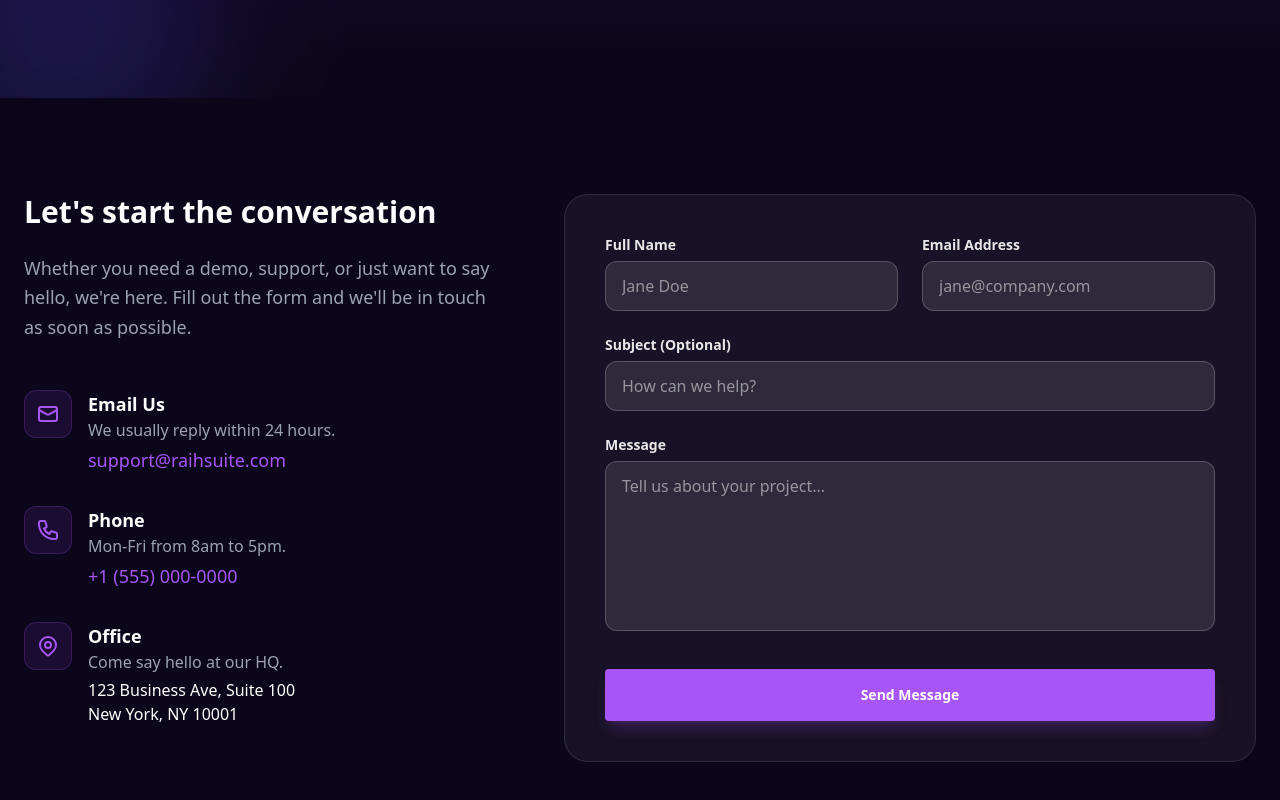
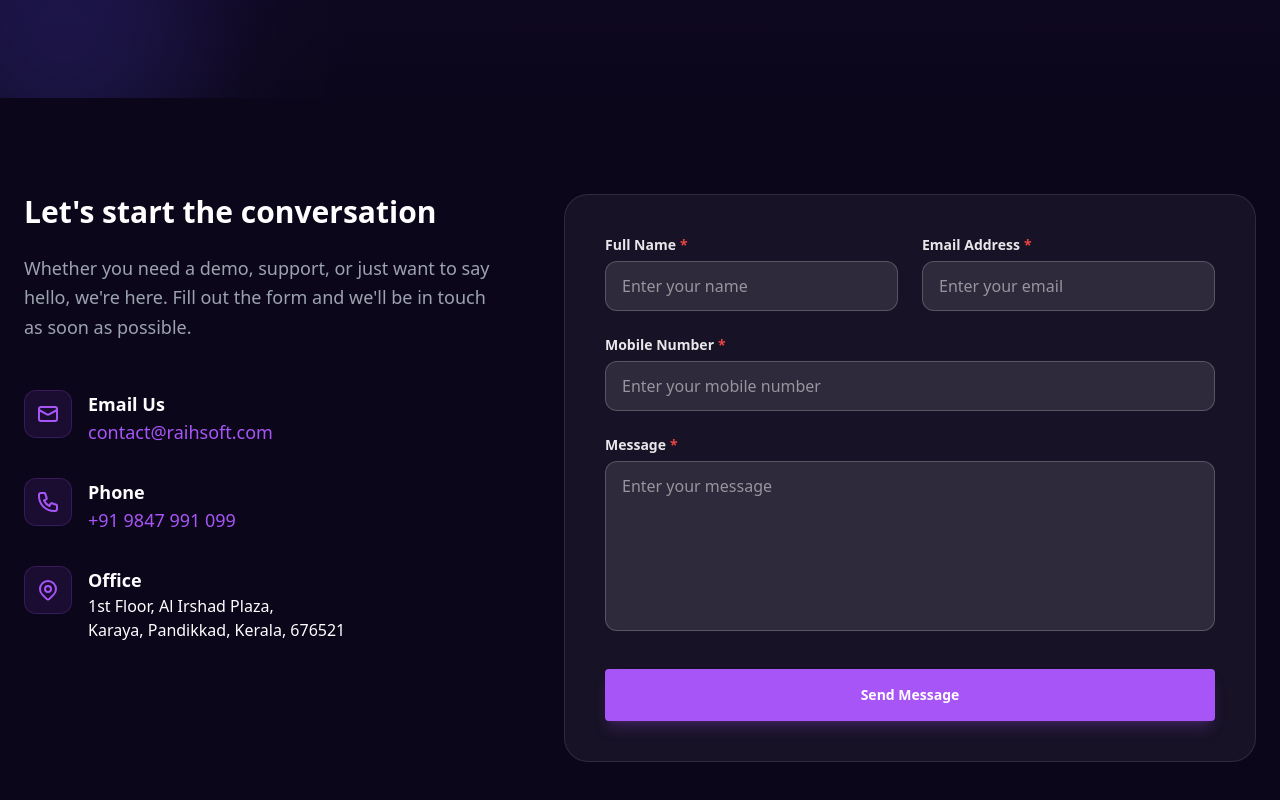
Before and after one commit to raihsoft/raihsuite-website, a Next.js app: page /contact in a window 1280 px wide. Shown: the part 596-1396 px from the top of the page. Built offline with nearby package versions, Linux system fonts and the light colour scheme.

Commit message:
new changes

```diff
--- a/src/app/contact/page.tsx
+++ b/src/app/contact/page.tsx
@@ -12,8 +12,8 @@ import { useState } from 'react';
 const ContactSchema = z.object({
   name: z.string().min(2, 'Name is too short'),
   email: z.string().email('Invalid email'),
-  message: z.string().min(10, 'Message must be at least 10 characters'),
-  subject: z.string().optional(),
+  mobile: z.string().min(10, 'Mobile must be at least 10 digits'),
+  message: z.string().min(1, 'Message is required'),
 });
 
 type ContactValues = z.infer<typeof ContactSchema>;
@@ -24,17 +24,17 @@ export default function ContactPage() {
 
   const form = useForm<ContactValues>({
     resolver: zodResolver(ContactSchema),
-    defaultValues: { name: '', email: '', message: '', subject: '' }
+    defaultValues: { name: '', email: '', mobile: '', message: '' }
   });
 
   async function onSubmit(values: ContactValues) {
     setStatus('idle');
     setErrorMessage(null);
     try {
-      const res = await fetch('/api/contact', {
+      const res = await fetch('https://staging-api.raihsuite.com/v1/crm/enquiries/', {
         method: 'POST',
         headers: { 'Content-Type': 'application/json' },
-        body: JSON.stringify(values)
+        body: JSON.stringify({ ...values, phone: values.mobile, tenant: 3 })
       });
       if (!res.ok) {
         const data = await res.json().catch(() => ({}));
@@ -105,8 +105,8 @@ export default function ContactPage() {
                   </div>
                   <div>
                     <h3 className="font-bold text-white text-lg">Email Us</h3>
-                    <p className="text-gray-400 mb-1">We usually reply within 24 hours.</p>
-                    <a href="mailto:support@raihsuite.com" className="text-brand-light font-medium hover:text-white transition-colors text-lg">support@raihsuite.com</a>
+                    {/* <p className="text-gray-400 mb-1">We usually reply within 24 hours.</p> */}
+                    <a href="mailto:contact@raihsoft.com" className="text-brand-light font-medium hover:text-white transition-colors text-lg">contact@raihsoft.com</a>
                   </div>
                 </div>
 
@@ -117,8 +117,8 @@ export default function ContactPage() {
                   </div>
                   <div>
                     <h3 className="font-bold text-white text-lg">Phone</h3>
-                    <p className="text-gray-400 mb-1">Mon-Fri from 8am to 5pm.</p>
-                    <a href="tel:+15550000000" className="text-brand-light font-medium hover:text-white transition-colors text-lg">+1 (555) 000-0000</a>
+                    {/* <p className="text-gray-400 mb-1">Mon-Fri from 8am to 5pm.</p> */}
+                    <a href="tel:+91 9847 991 099" className="text-brand-light font-medium hover:text-white transition-colors text-lg">+91 9847 991 099</a>
                   </div>
                 </div>
 
@@ -129,8 +129,8 @@ export default function ContactPage() {
                   </div>
                   <div>
                     <h3 className="font-bold text-white text-lg">Office</h3>
-                    <p className="text-gray-400 mb-1">Come say hello at our HQ.</p>
-                    <p className="text-white font-medium">123 Business Ave, Suite 100<br />New York, NY 10001</p>
+                    {/* <p className="text-gray-400 mb-1">Come say hello at our HQ.</p> */}
+                    <p className="text-white font-medium">1st Floor, Al Irshad Plaza, <br />Karaya, Pandikkad, Kerala, 676521</p>
                   </div>
                 </div>
               </div>
@@ -144,7 +144,7 @@ export default function ContactPage() {
 
                 {status === 'success' && (
                   <div className="mb-6">
-                    <Alert type="success" message="Message sent! We'll get back to you shortly." />
+                    <Alert type="success" message="Message sent successfully ! We’ll contact you shortly." />
                   </div>
                 )}
                 {status === 'error' && (
@@ -157,33 +157,38 @@ export default function ContactPage() {
                   <div className="grid md:grid-cols-2 gap-6">
                     <TextField
                       label="Full Name"
-                      placeholder="Jane Doe"
+                      placeholder="Enter your name"
                       variant="dark"
+                      required
                       {...form.register('name')}
                       error={form.formState.errors.name?.message}
                     />
                     <TextField
                       label="Email Address"
                       type="email"
-                      placeholder="jane@company.com"
+                      placeholder="Enter your email"
                       variant="dark"
+                      required
                       {...form.register('email')}
                       error={form.formState.errors.email?.message}
                     />
                   </div>
 
                   <TextField
-                    label="Subject (Optional)"
-                    placeholder="How can we help?"
+                    label="Mobile Number"
+                    placeholder="Enter your mobile number"
                     variant="dark"
-                    {...form.register('subject')}
+                    required
+                    {...form.register('mobile')}
+                    error={form.formState.errors.mobile?.message}
                   />
 
                   <TextArea
                     label="Message"
                     rows={6}
-                    placeholder="Tell us about your project..."
+                    placeholder="Enter your message"
                     variant="dark"
+                    required
                     {...form.register('message')}
                     error={form.formState.errors.message?.message}
                   />
@@ -200,7 +205,6 @@ export default function ContactPage() {
                 </form>
               </div>
             </div>
-
           </div>
         </div>
       </section>
--- a/src/components/form/TextArea.tsx
+++ b/src/components/form/TextArea.tsx
@@ -5,9 +5,10 @@ type Props = TextareaHTMLAttributes<HTMLTextAreaElement> & {
   label: string;
   error?: string;
   variant?: 'light' | 'dark';
+  hint?: string;
 };
 
-const TextArea = forwardRef<HTMLTextAreaElement, Props>(({ label, error, className, id, variant = 'light', ...rest }, ref) => {
+const TextArea = forwardRef<HTMLTextAreaElement, Props>(({ label, error, hint, className, id, variant = 'light', ...rest }, ref) => {
   const fieldId = id || rest.name;
 
   const variants = {
@@ -27,7 +28,9 @@ const TextArea = forwardRef<HTMLTextAreaElement, Props>(({ label, error, classNa
     <div className="space-y-1.5">
       <label htmlFor={fieldId} className={clsx("block text-sm font-semibold", styles.label)}>
         {label}
+        {rest.required && <span className="text-red-500 ml-1">*</span>}
       </label>
+      {hint && <p className={clsx("text-xs mb-1", variant === 'dark' ? "text-white/60" : "text-gray-500")}>{hint}</p>}
       <textarea
         id={fieldId}
         ref={ref}
--- a/src/components/form/TextField.tsx
+++ b/src/components/form/TextField.tsx
@@ -5,9 +5,10 @@ type Props = InputHTMLAttributes<HTMLInputElement> & {
   label: string;
   error?: string;
   variant?: 'light' | 'dark';
+  hint?: string;
 };
 
-const TextField = forwardRef<HTMLInputElement, Props>(({ label, error, className, id, variant = 'light', ...rest }, ref) => {
+const TextField = forwardRef<HTMLInputElement, Props>(({ label, error, hint, className, id, variant = 'light', ...rest }, ref) => {
   const fieldId = id || rest.name;
 
   const variants = {
@@ -27,7 +28,9 @@ const TextField = forwardRef<HTMLInputElement, Props>(({ label, error, className
     <div className="space-y-1.5">
       <label htmlFor={fieldId} className={clsx("block text-sm font-semibold", styles.label)}>
         {label}
+        {rest.required && <span className="text-red-500 ml-1">*</span>}
       </label>
+      {hint && <p className={clsx("text-xs mb-1", variant === 'dark' ? "text-white/60" : "text-gray-500")}>{hint}</p>}
       <input
         id={fieldId}
         ref={ref}
```
